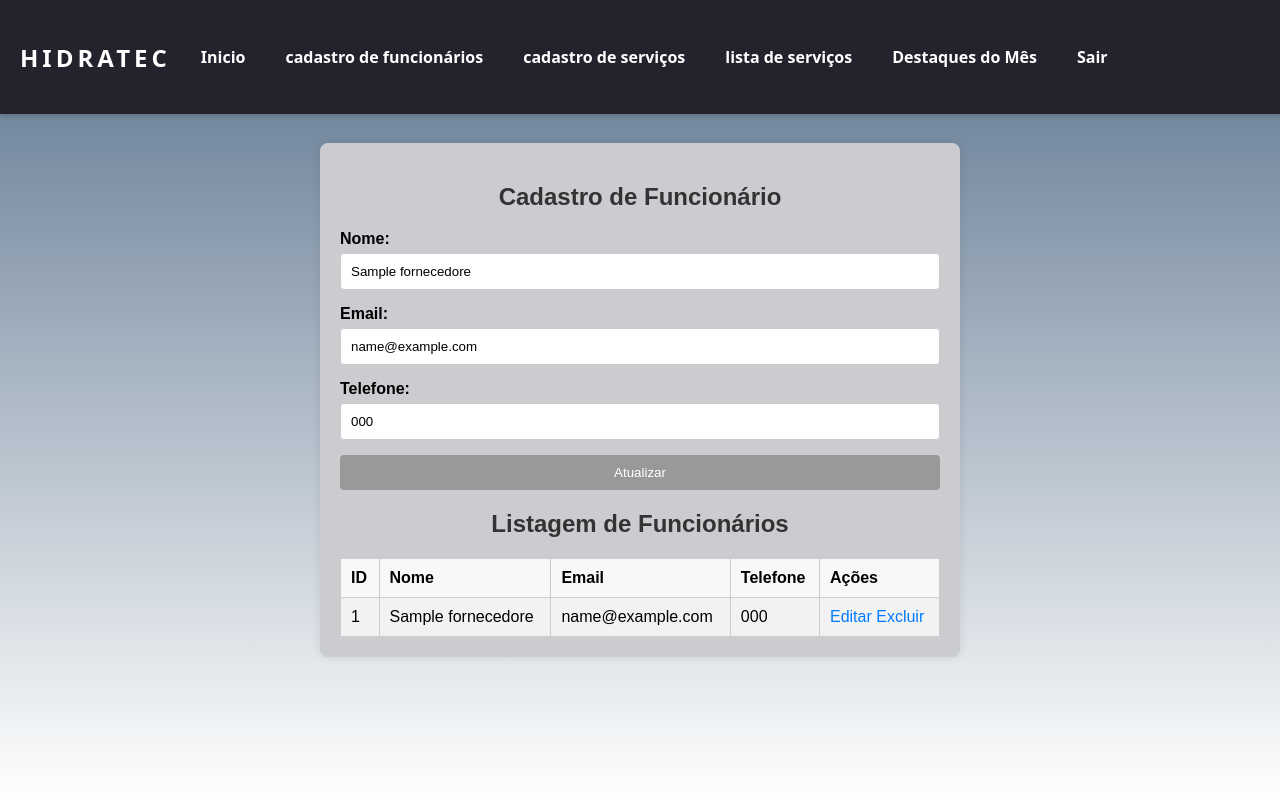
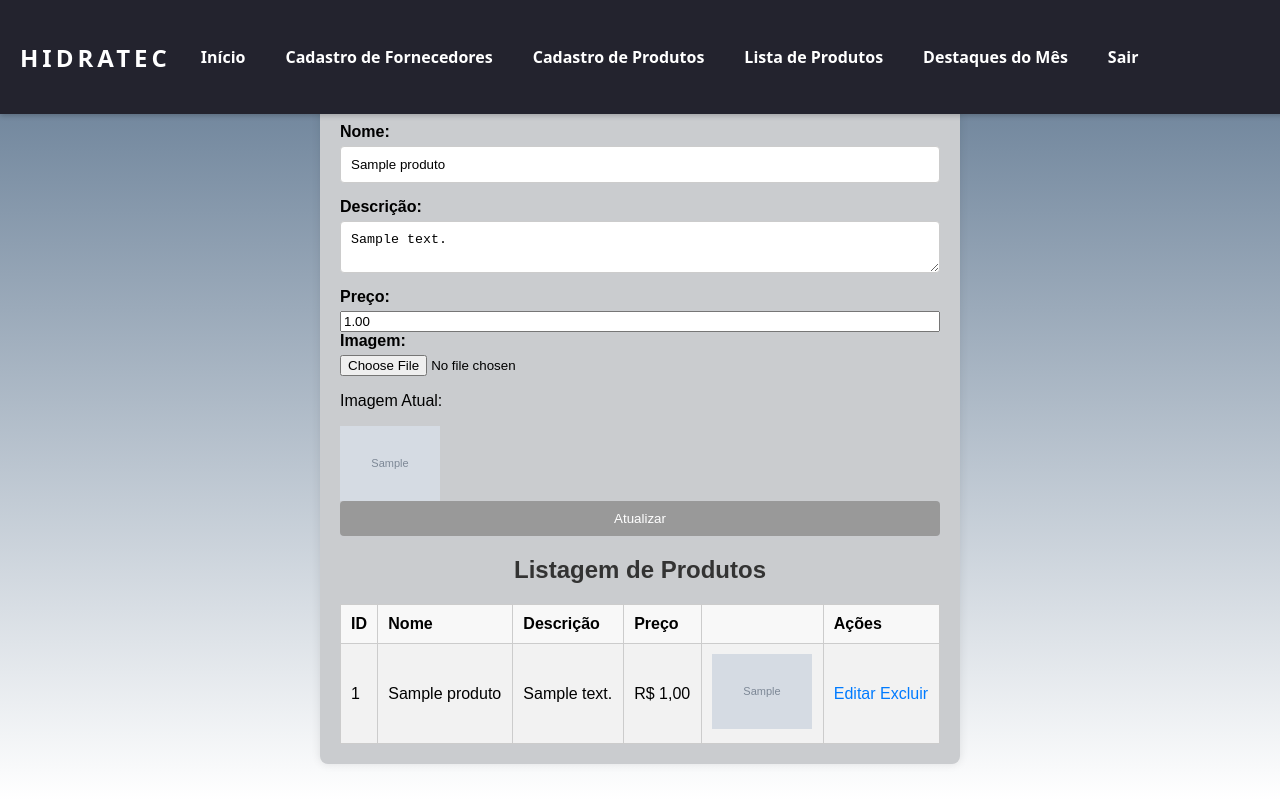
Before and after one commit to m0rpheuss7/Sprint-3, a PHP site: page /cadastro_fornecedor.php?edit_id=1 in a window 1280 px wide. Run offline with PHP 8.4, Linux system fonts and the light colour scheme; a user stored in the database is signed in; tables that the repository leaves empty hold one stand-in row (values such as "Sample post").

```diff
--- a/cadastro_fornecedor.php
+++ b/cadastro_fornecedor.php
@@ -3,17 +3,42 @@
 
 <?php
 if ($_SERVER['REQUEST_METHOD'] == 'POST') {
-    $id = $_POST['id'];
+    $id = $_POST['id'] ?? null;
     $nome = $_POST['nome'];
-    $email = $_POST['email'];
-    $telefone = $_POST['telefone'];
+    $descricao = $_POST['descricao'];
+    $preco = $_POST['preco'];
+    $imagem = '';
+
+    // Verificar se o arquivo de imagem foi enviado
+    if (isset($_FILES['imagem']) && $_FILES['imagem']['error'] == 0) {
+        // Diretório onde as imagens serão salvas
+        $diretorio = 'imagens/';
+
+        // Criar o diretório caso não exista
+        if (!is_dir($diretorio)) {
+            mkdir($diretorio, 0777, true);
+        }
+
+        $extensao = pathinfo($_FILES['imagem']['name'], PATHINFO_EXTENSION);
+        $imagem = $diretorio . uniqid() . '.' . $extensao;
+
+        // Mover o arquivo para o diretório
+        if (!move_uploaded_file($_FILES['imagem']['tmp_name'], $imagem)) {
+            $mensagem = "Erro ao enviar a imagem.";
+        }
+    } else {
+        // Caso seja edição e nenhuma nova imagem tenha sido enviada
+        if ($id) {
+            $imagem = $_POST['imagem_atual'] ?? '';
+        }
+    }
 
     if ($id) {
-        $sql = "UPDATE fornecedores SET nome='$nome', email='$email', telefone='$telefone' WHERE id='$id'";
-        $mensagem = "Funcionário atualizado com sucesso!";
+        $sql = "UPDATE produtos SET nome='$nome', descricao='$descricao', preco='$preco', imagem='$imagem' WHERE id='$id'";
+        $mensagem = "Produto atualizado com sucesso!";
     } else {
-        $sql = "INSERT INTO fornecedores (nome, email, telefone) VALUES ('$nome', '$email', '$telefone')";
-        $mensagem = "Funcionário cadastrado com sucesso!";
+        $sql = "INSERT INTO produtos (nome, descricao, preco, imagem) VALUES ('$nome', '$descricao', '$preco', '$imagem')";
+        $mensagem = "Produto cadastrado com sucesso!";
     }
 
     if ($conn->query($sql) !== TRUE) {
@@ -23,20 +48,20 @@ if ($_SERVER['REQUEST_METHOD'] == 'POST') {
 
 if (isset($_GET['delete_id'])) {
     $delete_id = $_GET['delete_id'];
-    $sql = "DELETE FROM fornecedores WHERE id='$delete_id'";
+    $sql = "DELETE FROM produtos WHERE id='$delete_id'";
     if ($conn->query($sql) === TRUE) {
-        $mensagem = "Funcionário excluído com sucesso!";
+        $mensagem = "Produto excluído com sucesso!";
     } else {
-        $mensagem = "Erro ao excluir funcionário: " . $conn->error;
+        $mensagem = "Erro ao excluir produto: " . $conn->error;
     }
 }
 
-$fornecedores = $conn->query("SELECT * FROM fornecedores");
+$produtos = $conn->query("SELECT * FROM produtos");
 
-$fornecedor = null;
+$produto = null;
 if (isset($_GET['edit_id'])) {
     $edit_id = $_GET['edit_id'];
-    $fornecedor = $conn->query("SELECT * FROM fornecedores WHERE id='$edit_id'")->fetch_assoc();
+    $produto = $conn->query("SELECT * FROM produtos WHERE id='$edit_id'")->fetch_assoc();
 }
 ?>
 
@@ -44,7 +69,7 @@ if (isset($_GET['edit_id'])) {
 <html lang="pt-br">
 <head>
     <meta charset="UTF-8">
-    <title>Cadastro de Fornecedor</title>
+    <title>Cadastro de Produtos</title>
     <link rel="stylesheet" href="css/estilo.css">
 </head>
 <body>
@@ -54,44 +79,64 @@ if (isset($_GET['edit_id'])) {
     </div>
     <nav class="navigation">
         <ul>
-            <li><a href="index.php">Inicio</a></li>
-            <li><a href="cadastro_fornecedor.php">cadastro de funcionários</a></li>
-            <li><a href="cadastro_produto.php">cadastro de serviços</a></li>
-            <li><a href="listagem_produtos.php">lista de serviços</a></li>
+            <li><a href="index.php">Início</a></li>
+            <li><a href="cadastro_fornecedor.php">Cadastro de Fornecedores</a></li>
+            <li><a href="cadastro_produto.php">Cadastro de Produtos</a></li>
+            <li><a href="listagem_produtos.php">Lista de Produtos</a></li>
             <li><a href="mes.php">Destaques do Mês</a></li>
             <li><a href="login.php">Sair</a></li>
         </ul>
     </nav>
 </header>
 <div class="container1">
-        <h2>Cadastro de Funcionário</h2>
-        <form method="post" action="">
-            <input type="hidden" name="id" value="<?php echo $fornecedor['id'] ?? ''; ?>">
+    <h2>Cadastro de Produtos</h2>
+    <form method="post" action="" enctype="multipart/form-data">
+        <input type="hidden" name="id" value="<?php echo $produto['id'] ?? ''; ?>">
+        <input type="hidden" name="imagem_atual" value="<?php echo $produto['imagem'] ?? ''; ?>">
+
         <label for="nome">Nome:</label>
-            <input type="text" name="nome" value="<?php echo $fornecedor['nome'] ?? ''; ?>" required>
-            <label for="email">Email:</label>
-            <input type="email" name="email" value="<?php echo $fornecedor['email'] ?? ''; ?>">
-            <label for="telefone">Telefone:</label>
-            <input type="text" name="telefone" value="<?php echo $fornecedor['telefone'] ?? ''; ?>">
-            <button type="submit"><?php echo $fornecedor ? 'Atualizar' : 'Cadastrar'; ?></button>
+        <input type="text" name="nome" value="<?php echo $produto['nome'] ?? ''; ?>" required>
+
+        <label for="descricao">Descrição:</label>
+        <textarea name="descricao" required><?php echo $produto['descricao'] ?? ''; ?></textarea>
+
+        <label for="preco">Preço:</label>
+        <input type="number" step="0.01" name="preco" value="<?php echo $produto['preco'] ?? ''; ?>" required>
+
+        <label for="imagem">Imagem:</label>
+        <input type="file" name="imagem" accept="image/*">
+        <?php if (!empty($produto['imagem'])): ?>
+            <p>Imagem Atual:</p>
+            <img src="<?php echo $produto['imagem']; ?>" alt="Imagem do Produto" width="100">
+        <?php endif; ?>
+
+        <button type="submit"><?php echo $produto ? 'Atualizar' : 'Cadastrar'; ?></button>
     </form>
     <?php if (isset($mensagem)) echo "<p class='message " . ($conn->error ? "error" : "success") . "'>$mensagem</p>"; ?>
 
-        <h2>Listagem de Funcionários</h2>
+    <h2>Listagem de Produtos</h2>
     <table>
         <tr>
             <th>ID</th>
             <th>Nome</th>
-                <th>Email</th>
-                <th>Telefone</th>
+            <th>Descrição</th>
+            <th>Preço</th>
+            <th></th>
             <th>Ações</th>
         </tr>
-            <?php while ($row = $fornecedores->fetch_assoc()): ?>
+        <?php while ($row = $produtos->fetch_assoc()): ?>
         <tr>
             <td><?php echo $row['id']; ?></td>
             <td><?php echo $row['nome']; ?></td>
-                <td><?php echo $row['email']; ?></td>
-                <td><?php echo $row['telefone']; ?></td>
+            <td><?php echo $row['descricao']; ?></td>
+            <td>R$ <?php echo number_format($row['preco'], 2, ',', '.'); ?></td>
+            <td>
+                <?php if ($row['imagem']): ?>
+                    <img src="<?php echo $row['imagem']; ?>" alt="Imagem do Produto" width="100">
+                <?php else: ?>
+                    <p>Sem imagem</p>
+                <?php endif; ?>
+            </td>
             <td>
                 <a href="?edit_id=<?php echo $row['id']; ?>">Editar</a>
                 <a href="?delete_id=<?php echo $row['id']; ?>" onclick="return confirm('Tem certeza que deseja excluir?')">Excluir</a>
@@ -99,7 +144,6 @@ if (isset($_GET['edit_id'])) {
         </tr>
         <?php endwhile; ?>
     </table>
-
 </div>
 </body>
 </html>
--- a/home.php
+++ b/home.php
@@ -24,7 +24,7 @@
     <nav class="navigation">
         <ul>
             <li><a href=".php">Início</a></li>
-            <li><a href=".php">Produtos</a></li>
+            <li><a href="produtos.php">Produtos</a></li>
             <li><a href=".php">Contrato de serviços</a></li>
             <li><a href="login.php">Sair</a></li>
             <li><a href=".php"><svg xmlns="http://www.w3.org/2000/svg" width="26" height="26" fill="currentColor" class="bi bi-cart" viewBox="0 0 16 16">
```
Also changed, not shown: bd.sql (+38 -17 lines), produtos.php (added, +62 -0 lines), imagens/674dab71868a7.jpg (added). Lines whose indentation alone changed are shown as unchanged.
